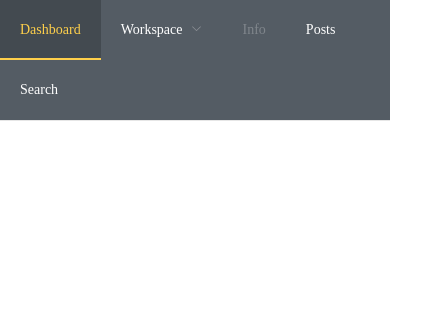
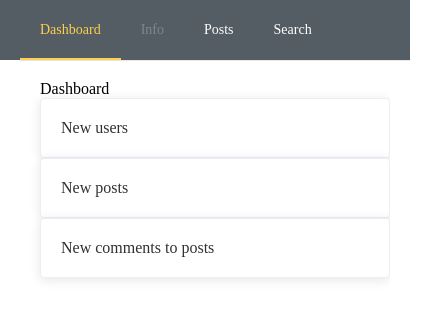
Before and after one commit to Feuway/test-vue-app, a Vue app: page / in a window 390 px wide. Shown: the top 318 px of the page, 430 px wide, since content can reach past the window. Built offline with nearby package versions, Linux system fonts and the light colour scheme.

Commit message:
add comps grid-wrap

```diff
--- a/src/App.vue
+++ b/src/App.vue
@@ -1,23 +1,32 @@
 <template>
+
   <div id="app">
     <el-container>
-      <el-header style="padding: 0px">
-        <main-menu />
+      <el-header class="main-header">
+        <app-grid-wrap>
+          <app-main-menu />
+        </app-grid-wrap>
       </el-header>
-      <el-main>
-        <router-view />
+
+      <el-main class="main-content">
+        <app-grid-wrap>
+          <router-view />
+        </app-grid-wrap>
       </el-main>
     </el-container>
   </div>
+
 </template>
 
 <script>
-  import mainMenu from './components/MainMenu';
+  import AppMainMenu from './components/MainMenu';
+  import AppGridWrap from './components/AppGridWrap';
 
   export default {
     name: 'app',
     components: {
-      mainMenu,
+      AppMainMenu,
+      AppGridWrap,
     },
   };
 </script>
--- a/src/assets/scss/base/base.scss
+++ b/src/assets/scss/base/base.scss
@@ -8,3 +8,26 @@ body {
   margin: 0;
   padding: 0;
 }
+
+.grid-wrapper {
+  max-width: 700px;
+  margin: 0 auto;
+
+  @media (max-width: 800px) {
+    width: 100%;
+    padding: 0 20px;
+  }
+}
+
+.grid-row {}
+
+.grid-col {}
+
+.main-header {
+  padding: 0;
+  background-color: #545c64;
+}
+
+.main-content {
+
+}
--- /dev/null
+++ b/src/components/AppGridWrap.vue
@@ -0,0 +1,13 @@
+<template>
+
+  <div class="grid-wrapper">
+    <slot></slot>
+  </div>
+
+</template>
+
+<script>
+  export default {
+    name: 'AppGridWrap',
+  };
+</script>
--- a/src/components/MainMenu.vue
+++ b/src/components/MainMenu.vue
@@ -9,19 +9,7 @@
       :router="true"
       active-text-color="#ffd04b">
       <el-menu-item index="/">Dashboard</el-menu-item>
-      <el-submenu index="2">
-        <template slot="title">Workspace</template>
-        <el-menu-item index="2-1">item one</el-menu-item>
-        <el-menu-item index="2-2">item two</el-menu-item>
-        <el-menu-item index="2-3">item three</el-menu-item>
-        <el-submenu index="2-4">
-          <template slot="title">item four</template>
-          <el-menu-item index="2-4-1">item one</el-menu-item>
-          <el-menu-item index="2-4-2">item two</el-menu-item>
-          <el-menu-item index="2-4-3">item three</el-menu-item>
-        </el-submenu>
-      </el-submenu>
-      <el-menu-item index="3" disabled>Info</el-menu-item>
+      <el-menu-item index="/info" disabled>Info</el-menu-item>
       <el-menu-item index="/posts">
         Posts
       </el-menu-item>
--- a/src/pages/Dashboard.vue
+++ b/src/pages/Dashboard.vue
@@ -2,6 +2,18 @@
 
   <section>
     Dashboard
+
+    <el-card>
+      New users
+    </el-card>
+
+    <el-card>
+      New posts
+    </el-card>
+
+    <el-card>
+      New comments to posts
+    </el-card>
   </section>
 
 </template>
--- a/src/pages/Posts.vue
+++ b/src/pages/Posts.vue
@@ -1,15 +1,56 @@
 <template>
 
-  <section>
-    posts
+  <section v-loading.fullscreen="loading">
+    <el-row :gutter="20">
+      <el-col :sm="8" v-for="post in listPosts" :key="post.id">
+        <el-card>
+          {{ post }}
+        </el-card>
+      </el-col>
+    </el-row>
   </section>
 
 </template>
 
 <script>
-export default {
-  name: 'Posts',
-};
+  import { mapGetters, mapActions } from 'vuex';
+
+  export default {
+    name: 'Posts',
+    data() {
+      return {
+        loading: false,
+      };
+    },
+    computed: {
+      ...mapGetters([
+        'listPosts',
+      ]),
+    },
+    methods: {
+      ...mapActions([
+        'fetchListPosts',
+      ]),
+
+      async onLoadData() {
+        try {
+          this.loading = true;
+          await this.fetchListPosts();
+        } catch (e) {
+          console.error(e);
+          this.$alert({
+            type: 'error',
+            message: e.message,
+          });
+        } finally {
+          this.loading = false;
+        }
+      },
+    },
+    created() {
+      this.onLoadData();
+    },
+  };
 </script>
 
 <style scoped>
--- a/src/store/modules/posts.js
+++ b/src/store/modules/posts.js
@@ -21,8 +21,8 @@ export default {
   actions: {
     async fetchListPosts({ getters, commit }) {
       if (getters.listPosts.length === 0) {
-        const response = await HTTP.get('posts');
-        commit(types.SET_LIST_POSTS, response.data);
+        const response = await HTTP.get('posts?q=dignissimos');
+        commit(types.SET_LIST_POSTS, { list: response.data });
       }
     },
   },
--- a/src/vendors/element-ui.js
+++ b/src/vendors/element-ui.js
@@ -1,5 +1,6 @@
 import Element from 'element-ui';
+import locale from 'element-ui/lib/locale/lang/en';
 
 export default (Vue) => {
-  Vue.use(Element);
+  Vue.use(Element, { locale });
 };
```
Also changed, not shown: .eslintrc.js, 1 other file (tests, documents, lock files or other folders).
